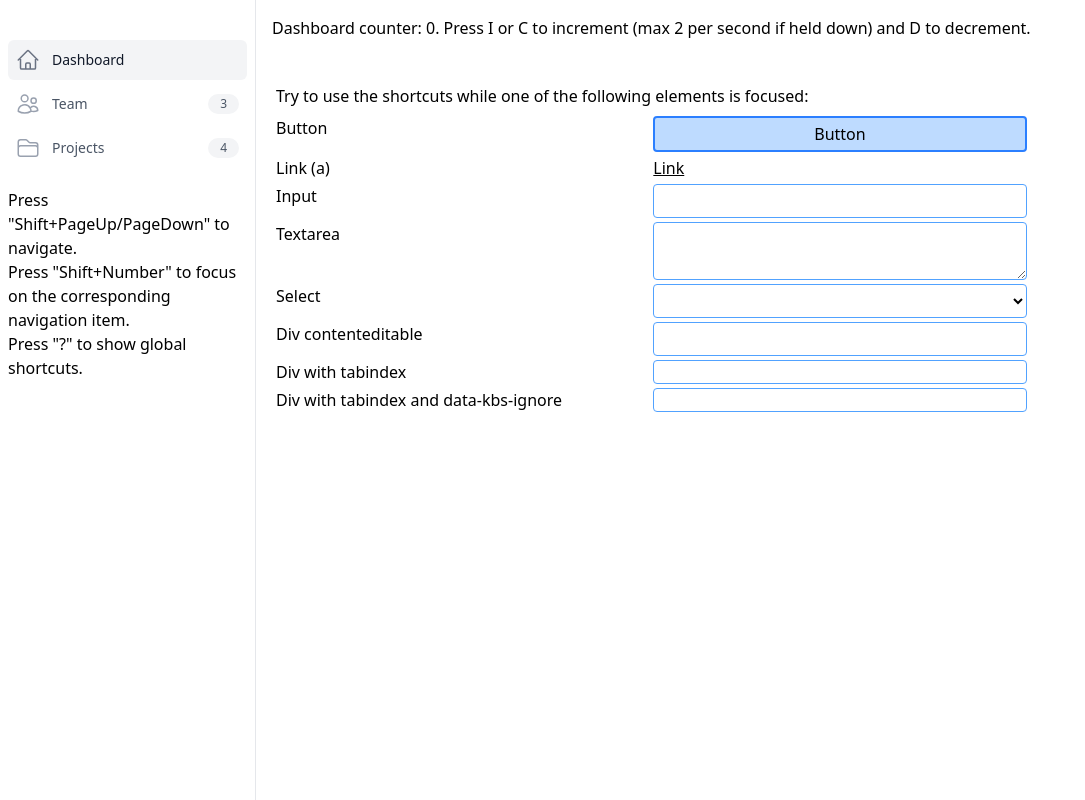
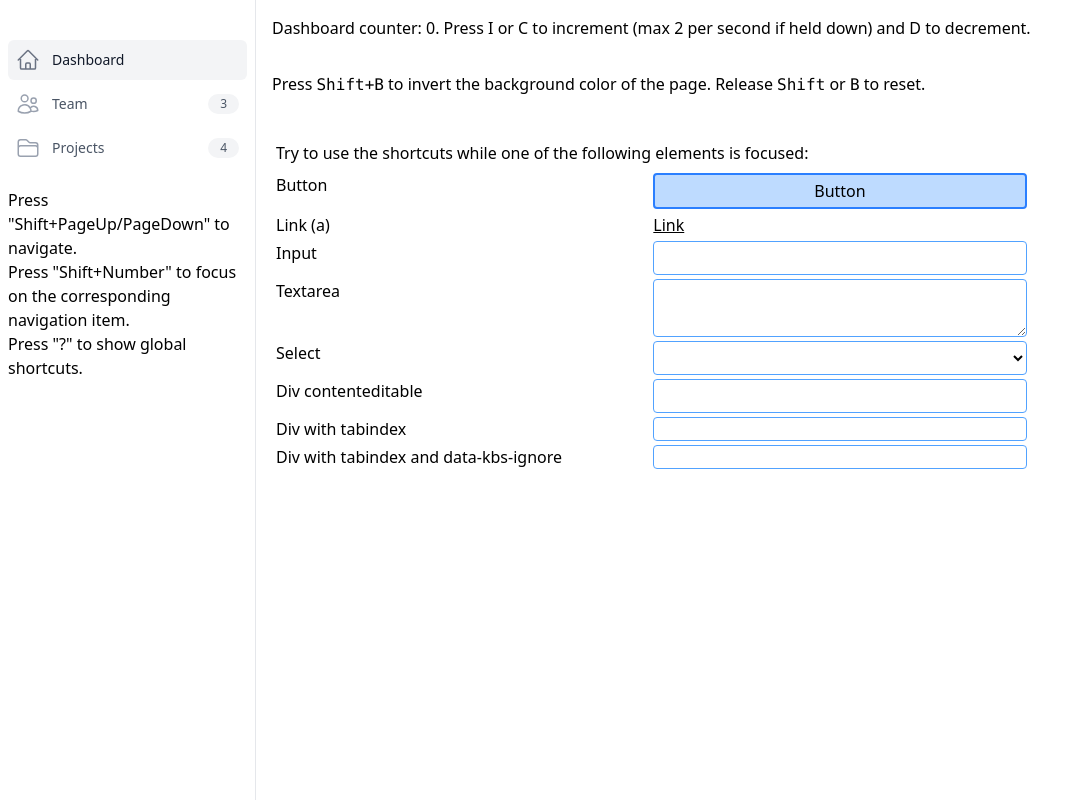
Before and after one commit to zakodium-oss/react-kbs, a React (Vite) app: page / in a window 1280 px wide. Shown: the whole page, without its empty margins (0-1085 px from the left). Built offline with nearby package versions, Linux system fonts and the light colour scheme.

Commit message:
chore: add shift+b example with cleanup method in dashboard

```diff
--- a/src/app/Dashboard.tsx
+++ b/src/app/Dashboard.tsx
@@ -1,3 +1,5 @@
+import { useState } from 'react';
+
 import { useKbsGlobal } from '../component/index.ts';
 
 import Playground from './Playground.tsx';
@@ -5,12 +7,29 @@ import { useCounter } from './useCounter.ts';
 
 export default function Dashboard() {
   const [counter, shortcuts] = useCounter({ maxFrequency: 2 });
-  useKbsGlobal(shortcuts);
+  const [color, setColor] = useState('white');
+  useKbsGlobal([
+    ...shortcuts,
+    {
+      shortcut: { key: 'b', shift: true },
+      handler() {
+        setColor('black');
+
+        return () => setColor('white');
+      },
+    },
+  ]);
   return (
-    <div className="p-4 space-y-8">
+    <div
+      className={`p-4 space-y-8 ${color === 'white' ? 'bg-white text-black' : 'bg-black text-white'}`}
+    >
       <p>
         Dashboard counter: {counter}. Press I or C to increment (max 2 per
         second if held down) and D to decrement.
+      </p>
+      <p>
+        Press <kbd>Shift+B</kbd> to invert the background color of the page.
+        Release <kbd>Shift</kbd> or <kbd>B</kbd> to reset.
       </p>
       <Playground />
     </div>
```
